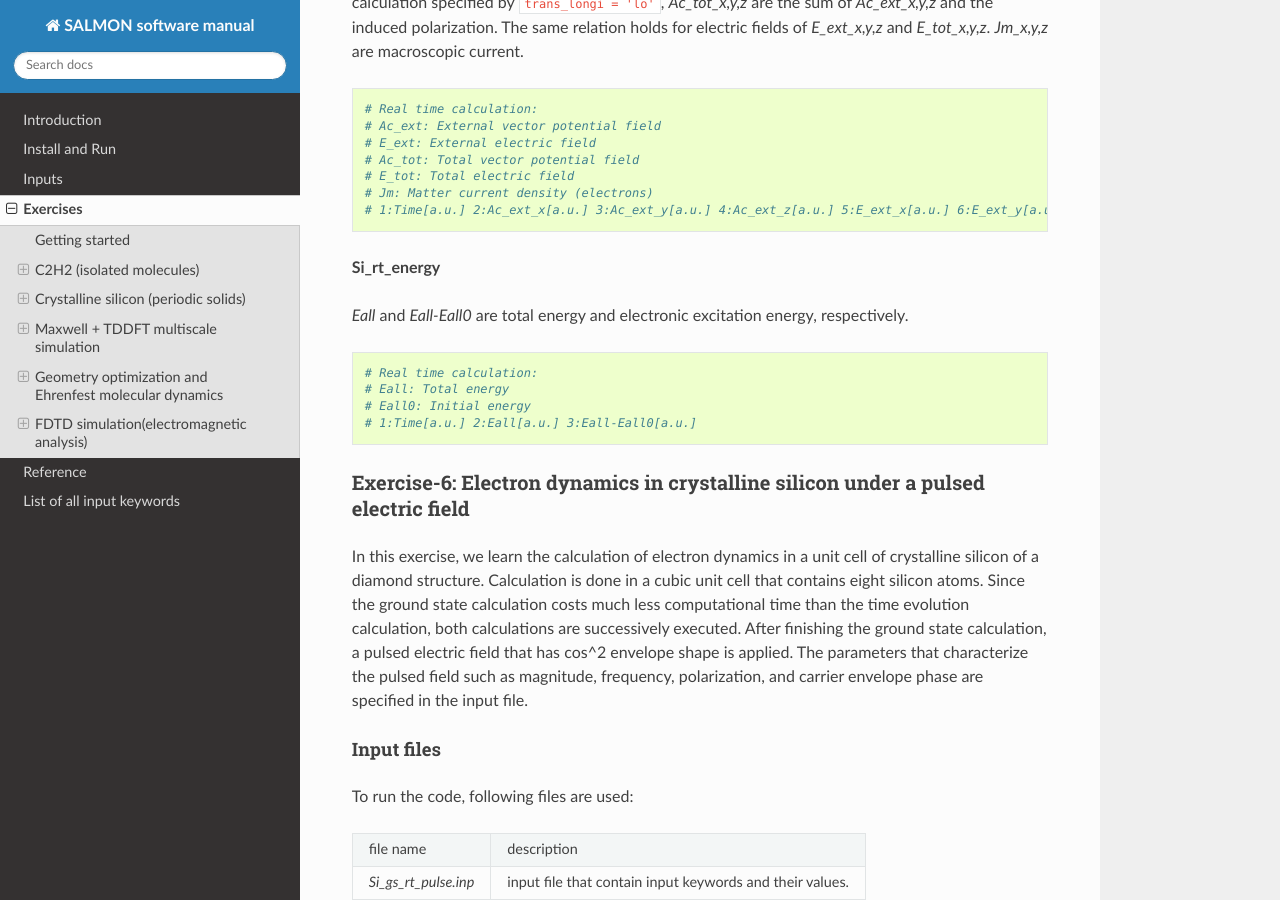
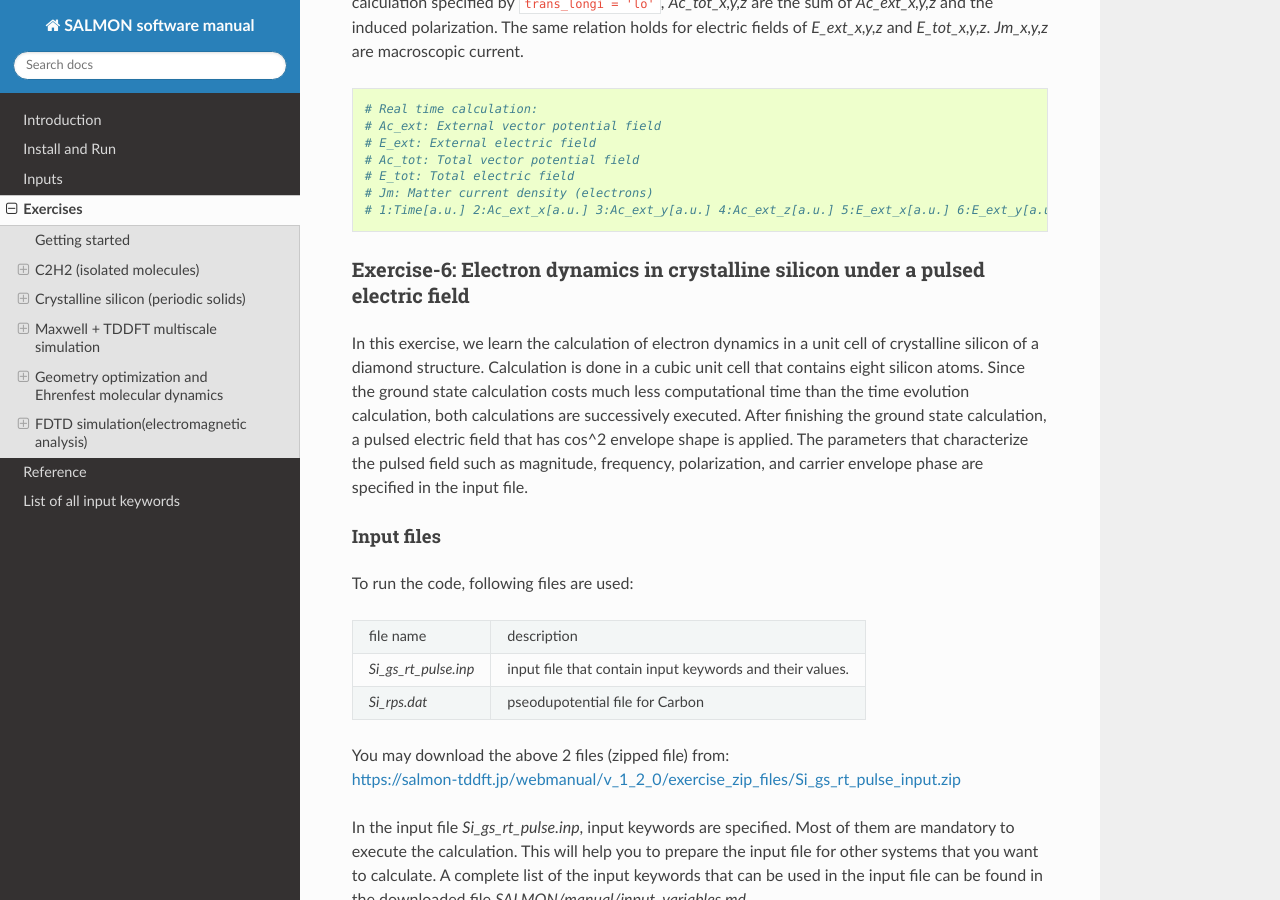
Before and after one commit to SALMON-TDDFT/SALMON-DOCS, a Sphinx documentation site: the page built from source/exercises.rst, in a window 1280 px wide and 900 px high, scrolled down 38055 px. Built offline with Sphinx 7.4.7 and the Read the Docs theme 2.0.0, drawn with Linux system fonts in a browser that asks for light colours; formulas are drawn with MathJax 3.

Commit message:
Update exercises.rst

```diff
--- a/source/exercises.rst
+++ b/source/exercises.rst
@@ -2147,7 +2147,6 @@
    # eps: Dielectric constant
    # 1:Energy[a.u.] 2:Re(sigma_x)[a.u.] 3:Im(sigma_x)[a.u.] 4:Re(sigma_y)[a.u.] 5:Im(sigma_y)[a.u.] 6:Re(sigma_z)[a.u.] 7:Im(sigma_z)[a.u.] 8:Re(eps_x)[none] 9:Im(eps_x)[none] 10:Re(eps_y)[none] 11:Im(eps_y)[none] 12:Re(eps_z)[none] 13:Im(eps_z)[none]
 
-
 **Si_rt.data**
 
 Results of time evolution calculation. *Ac_ext_x,y,z* are applied vector potential.
@@ -2166,17 +2165,6 @@
    # E_tot: Total electric field
    # Jm: Matter current density (electrons)
    # 1:Time[a.u.] 2:Ac_ext_x[a.u.] 3:Ac_ext_y[a.u.] 4:Ac_ext_z[a.u.] 5:E_ext_x[a.u.] 6:E_ext_y[a.u.] 7:E_ext_z[a.u.] 8:Ac_tot_x[a.u.] 9:Ac_tot_y[a.u.] 10:Ac_tot_z[a.u.] 11:E_tot_x[a.u.] 12:E_tot_y[a.u.] 13:E_tot_z[a.u.]  14:Jm_x[a.u.] 15:Jm_y[a.u.] 16:Jm_z[a.u.]
-
-**Si_rt_energy**
-
-*Eall* and *Eall-Eall0* are total energy and electronic excitation energy, respectively.
-
-::
-
-   # Real time calculation:
-   # Eall: Total energy
-   # Eall0: Initial energy
-   # 1:Time[a.u.] 2:Eall[a.u.] 3:Eall-Eall0[a.u.]
 
 .. _exercise-6:
 
```
